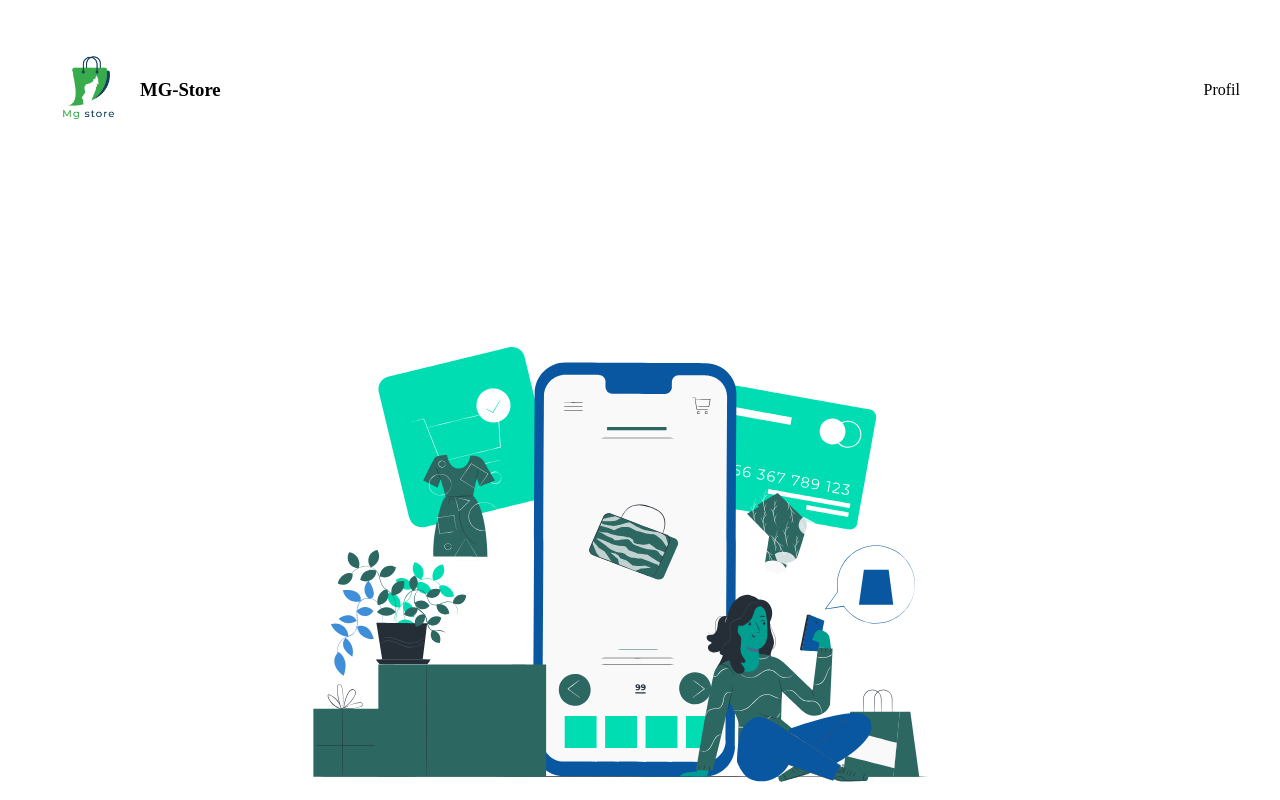
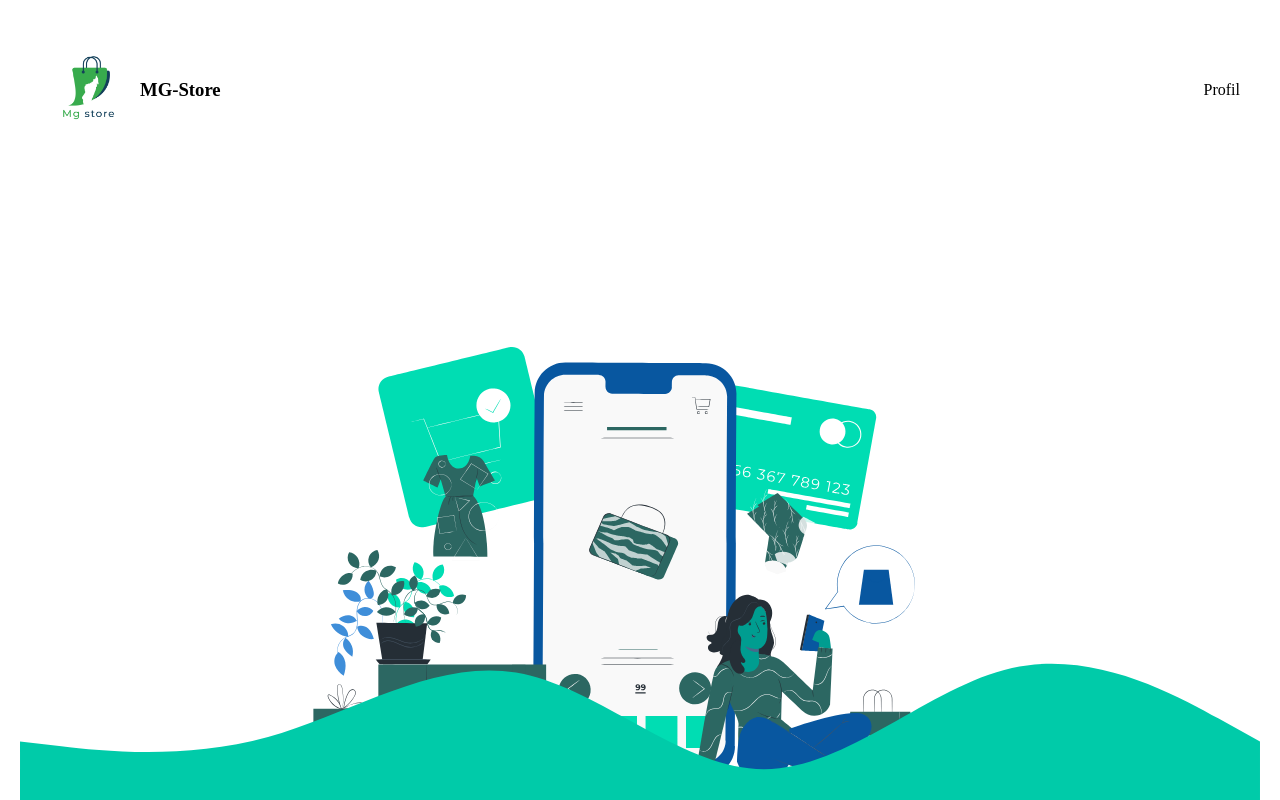
Before and after one commit to Princee04/Mg-Store, a React (Vite) app: page / in a window 1280 px wide. Built offline with nearby package versions, Linux system fonts and the light colour scheme.

Commit message:
wave position fixed

```diff
--- a/main.css
+++ b/main.css
@@ -22,15 +22,15 @@
 }
 
 .logo{
-    /* border: solid; */
-    /* width: 40%; */
+
     display: flex;
     flex-direction: row;
     align-items: center;
 }
 
-/* .logo {
-display: flex;
-flex-wrap: nowrap;
-justify-content: space-between;
-} */
+/* style du wave */
+
+.wave-container {
+    position: relative;
+    top: -24rem;
+}
```
